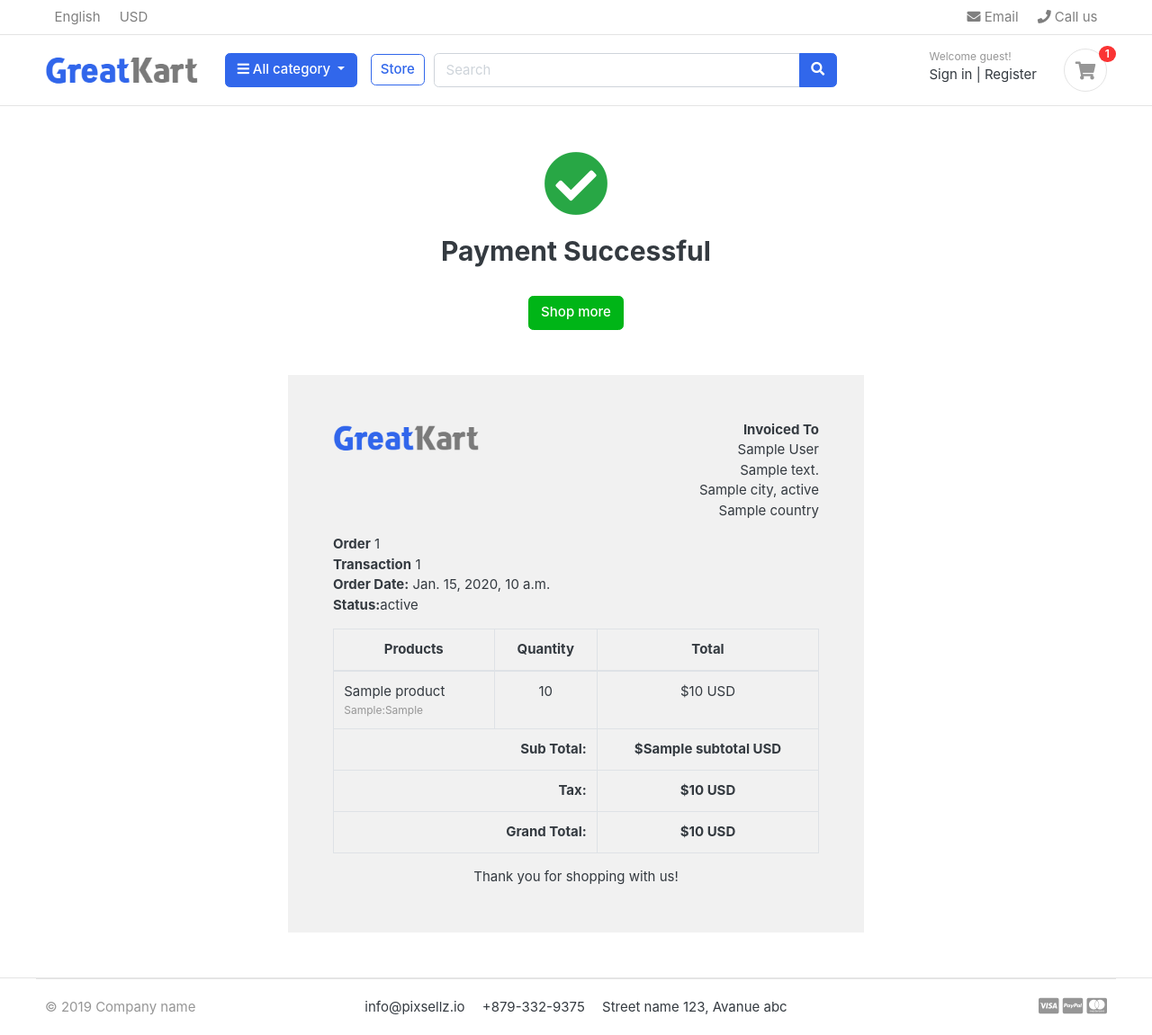
After one commit to tarikul12/E-commerce-, a Django app: template templates/orders/order_complete.html in a window 1280 px wide. The commit adds this page. Shown: the whole page at 90% size. Run offline with Django 3.2, Linux system fonts and the light colour scheme; the template is opened without the code that fills it: most values are stand-ins (such as "Sample title", 1, 10 or a date in 2020); some libraries are stand-ins or nearby versions; some web fonts are replaced.

Commit message:
now update

```diff
--- a/orders/urls.py
+++ b/orders/urls.py
@@ -5,6 +5,7 @@ from . import views
 urlpatterns = [
     path("place_order/", views.place_order, name="place_order"),
     path("payments/", views.payments, name="payments"),
+    path("order_complete/", views.order_complete, name="order_complete"),
 
 
 ]
--- /dev/null
+++ b/templates/orders/order_complete.html
@@ -0,0 +1,136 @@
+{% extends 'store/base.html' %}
+
+{% load static %}
+
+{% block content %}
+
+<div class="container" style="margin-top: 50px;">
+    <center><i class="fas fa-check-circle" style="font-size: 72px;margin-bottom: 20px;color: #28A745;"></i></center>
+    <h2 class="text-center">Payment Successful</h2>
+	<br>
+	<div class="text-center">
+		<a href="{% url 'store' %}" class="btn btn-success">Shop more</a>
+	</div>
+</div>
+
+<div class="container" style="margin: 0 auto;width: 50%;padding: 50px;background: #f1f1f1;margin-top: 50px;margin-bottom: 50px;">
+    <div class="row invoice row-printable">
+        <div class="col-md-12">
+            <!-- col-lg-12 start here -->
+            <div class="panel panel-default plain" id="dash_0">
+                <!-- Start .panel -->
+                <div class="panel-body p30">
+                    <div class="row">
+                        <!-- Start .row -->
+                        <div class="col-lg-6">
+                            <!-- col-lg-6 start here -->
+                            <div class="invoice-logo"><img src="{% static '/images/logo.png' %}" alt="Invoice logo" style="max-height: 40px;"></div>
+
+                        </div>
+                        <!-- col-lg-6 end here -->
+                        <div class="col-lg-6">
+                            <!-- col-lg-6 start here -->
+                            <div class="invoice-from">
+                                <ul class="list-unstyled text-right">
+                                    <li><strong>Invoiced To</strong></li>
+                                    <li>{{order.full_name}} </li>
+                                    <li>{{order.full_address}}</li>
+                                    <li>{{order.city}}, {{order.state}}</li>
+                                    <li>{{order.country}}</li>
+                                </ul>
+                            </div>
+                        </div>
+                        <!-- col-lg-6 end here -->
+                        <div class="col-lg-12">
+                            <!-- col-lg-12 start here -->
+                            <div class="invoice-details mt25">
+                                <div class="well">
+                                    <ul class="list-unstyled mb0">
+                                        <li><strong>Order</strong> {{order_number}}</li>
+                                        <li><strong>Transaction</strong> {{transID}}</li>
+                                        <li><strong>Order Date:</strong> {{order.created_at}}</li>
+                                        <li><strong>Status:</strong>{{payment.status}}</li>
+                                    </ul>
+                                </div>
+                            </div>
+
+                            <div class="invoice-items">
+                                <div class="table-responsive" style="overflow: hidden; outline: none;" tabindex="0">
+                                    <table class="table table-bordered">
+                                        <thead>
+                                            <tr>
+                                                <th class="per70 text-center">Products</th>
+                                                <th class="per5 text-center">Quantity</th>
+                                                <th class="per25 text-center">Total</th>
+                                            </tr>
+                                        </thead>
+                                        <tbody>
+                                            {% for item in ordered_products %}
+                                            <tr>
+                                                <td>{{item.product.product_name}}
+                                                    <p class="text-muted small">
+                                                        {% if item.variations.all %}
+                                                          {% for i in item.variations.all %}
+                                                            {% if i.variation_category.lower == 'color' %}
+                                                              {% if i.variation_value.lower == 'blue' %}
+                                                                <p class="text-primary">
+                                                                  <b>Blue</b>
+                                                                </p>
+                                                              {% elif i.variation_value.lower == 'red' %}
+                                                                <p class="text-danger">
+                                                                  <b>Red</b>
+                                                                </p>
+                                                              {% elif i.variation_value.lower == 'green' %}
+                                                                <p class="text-success">
+                                                                  <b>Green</b>
+                                                                </p>
+                                                              {% else %}
+                                                                <p class="text-muted">Other colors</p>
+                                                              {% endif %}
+                                                            {% else %}
+                                                              {{ i.variation_category|capfirst }}:{{ i.variation_value|capfirst }}
+                                                            {% endif %}
+                                                          {% endfor %}
+                                                        {% endif %}
+                                                      </p>
+                                                  </td>
+                                                  <td class="text-center">{{item.quantity}}</td>
+                                                  <td class="text-center">${{item.product_price}} USD</td>
+                                            </tr>
+                                            {% endfor %}
+                                        </tbody>
+                                        <tfoot>
+                                            <tr>
+                                                <th colspan="2" class="text-right">Sub Total:</th>
+                                                <th class="text-center">${{subtotal}} USD</th>
+                                            </tr>
+                                            <tr>
+                                                <th colspan="2" class="text-right">Tax:</th>
+                                                <th class="text-center">${{order.tax}} USD</th>
+                                            </tr>
+
+                                            <tr>
+                                                <th colspan="2" class="text-right">Grand Total:</th>
+                                                <th class="text-center">${{order.order_total}} USD</th>
+                                            </tr>
+                                        </tfoot>
+                                    </table>
+                                </div>
+                            </div>
+                            <div class="invoice-footer mt25">
+                                <p class="text-center">Thank you for shopping with us!</p>
+                            </div>
+                        </div>
+                        <!-- col-lg-12 end here -->
+                    </div>
+                    <!-- End .row -->
+                </div>
+            </div>
+            <!-- End .panel -->
+        </div>
+        <!-- col-lg-12 end here -->
+    </div>
+    </div>
+
+
+{% endblock %}
```
Also changed, not shown: orders/views.py (+56 -23 lines), templates/orders/payments.html (+5 -4 lines), db.sqlite3.
